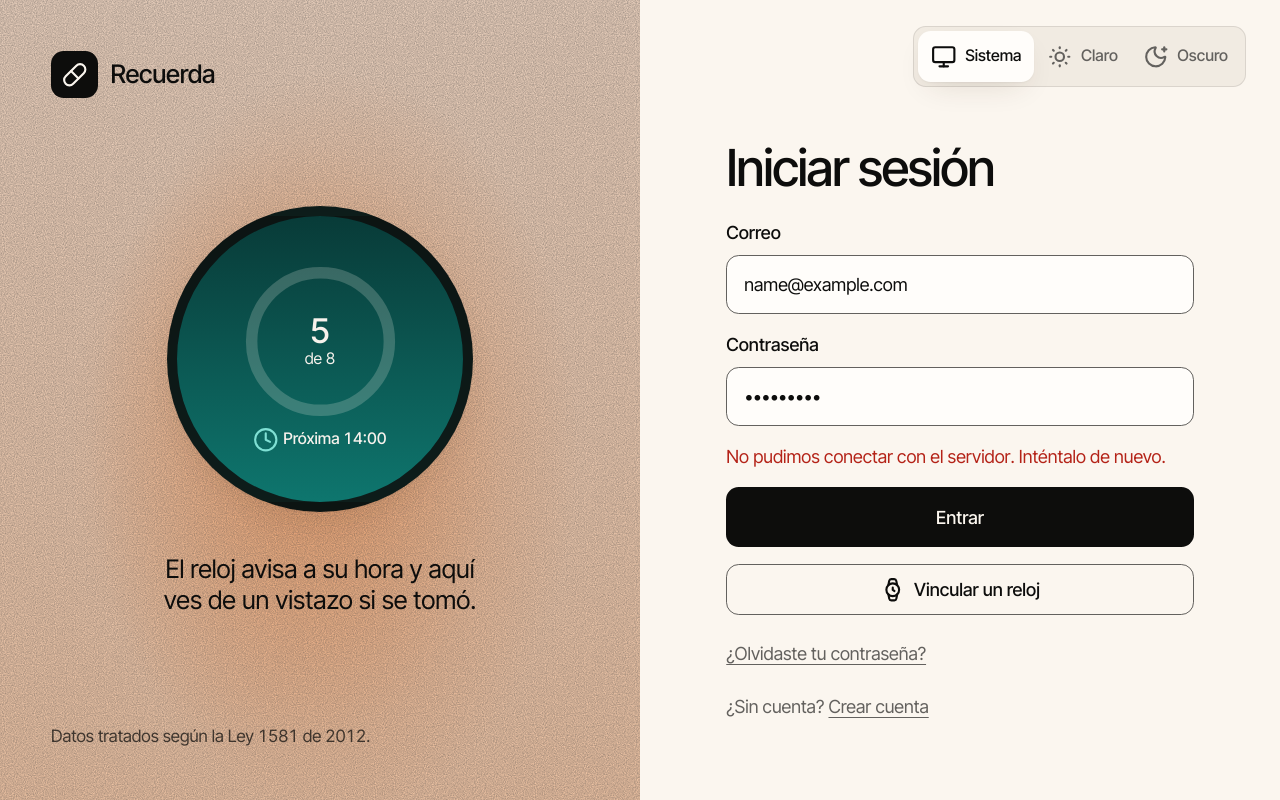
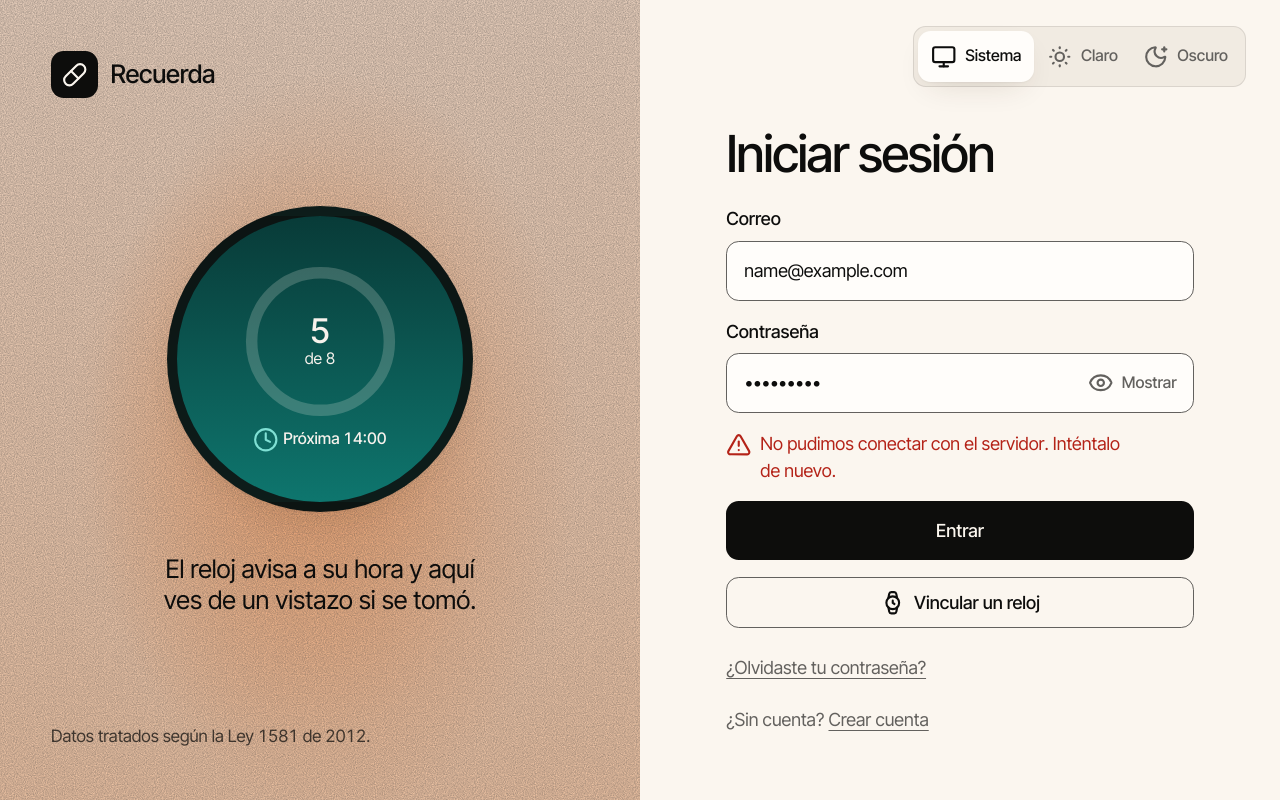
Before and after one commit to StehvenObandoUcc/front-smartwatch, a React (Vite) app in the folder web/: page /login in a window 1280 px wide. Both pictures are taken after typing "name@example.com", "Sample123" into the empty fields and a click on the button "Entrar". Built offline with nearby package versions, Linux system fonts and the light colour scheme; no server answers.

Commit message:
feat(web): login con contraseña visible a demanda y error con icono

```diff
--- a/web/src/pages/LoginPage.tsx
+++ b/web/src/pages/LoginPage.tsx
@@ -5,7 +5,9 @@ import { Link, Navigate, useSearchParams } from 'react-router';
 
 import { useLogin } from '../api/generated';
 import { Button } from '../components/atoms/Button/Button';
+import { Icon } from '../components/atoms/Icon/Icon';
 import { Input } from '../components/atoms/Input/Input';
+import { PasswordInput } from '../components/molecules/PasswordInput';
 import { Text } from '../components/atoms/Text/Text';
 import { FormField } from '../components/molecules/FormField';
 import { AuthLayout } from '../components/templates/AuthLayout';
@@ -47,16 +49,12 @@ export function LoginPage() {
         </FormField>
         <FormField label="Contraseña" error={errors.password?.message}>
           {(p) => (
-            <Input
-              type="password"
-              autoComplete="current-password"
-              {...p}
-              {...register('password')}
-            />
+            <PasswordInput autoComplete="current-password" {...p} {...register('password')} />
           )}
         </FormField>
         {login.error && (
-          <div role="alert">
+          <div role="alert" className="flex items-start gap-2 text-danger">
+            <Icon name="alert" className="mt-0.5" />
             <Text tone="danger" as="p">
               {errorMessage(login.error)}
             </Text>
```
